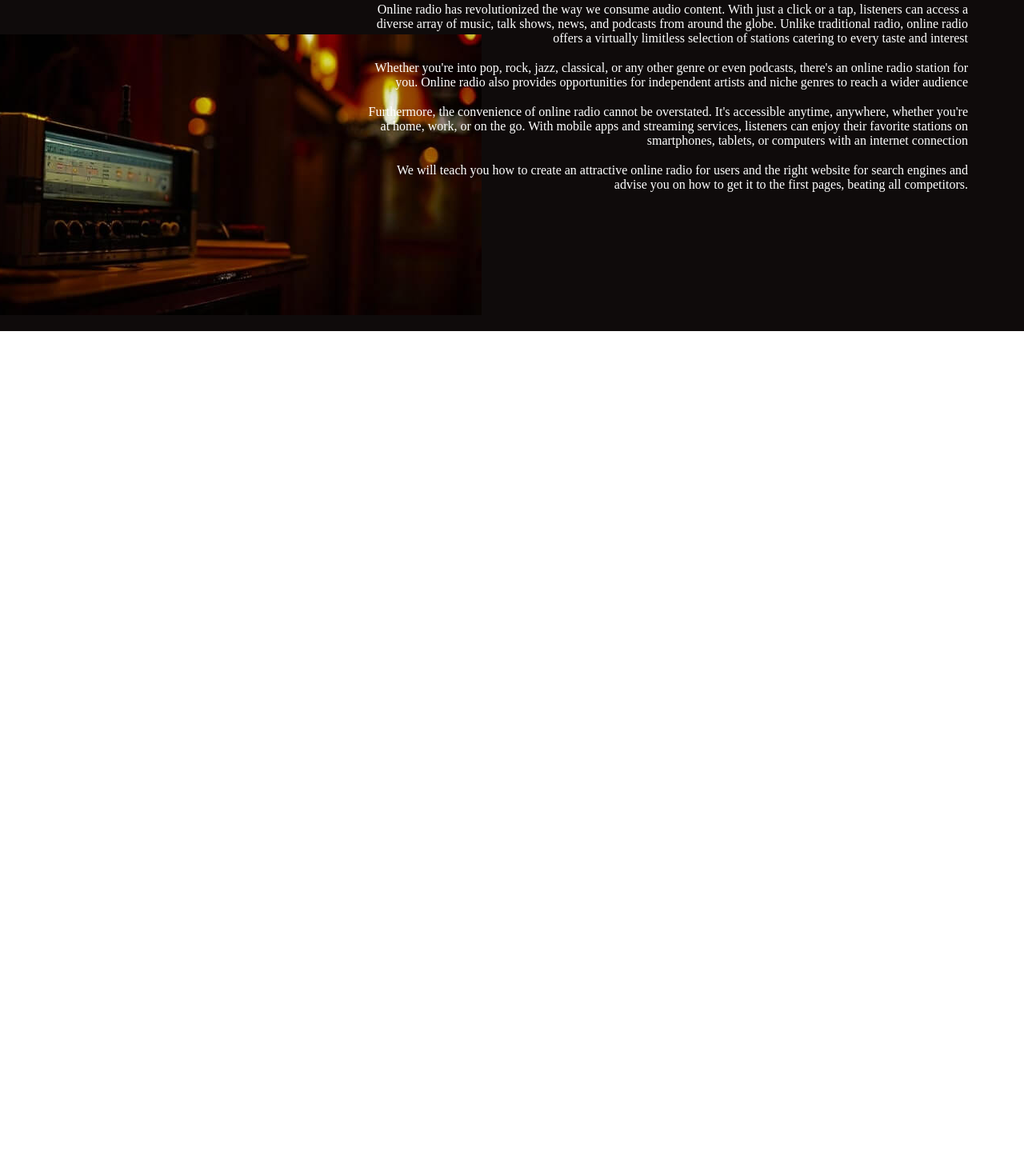
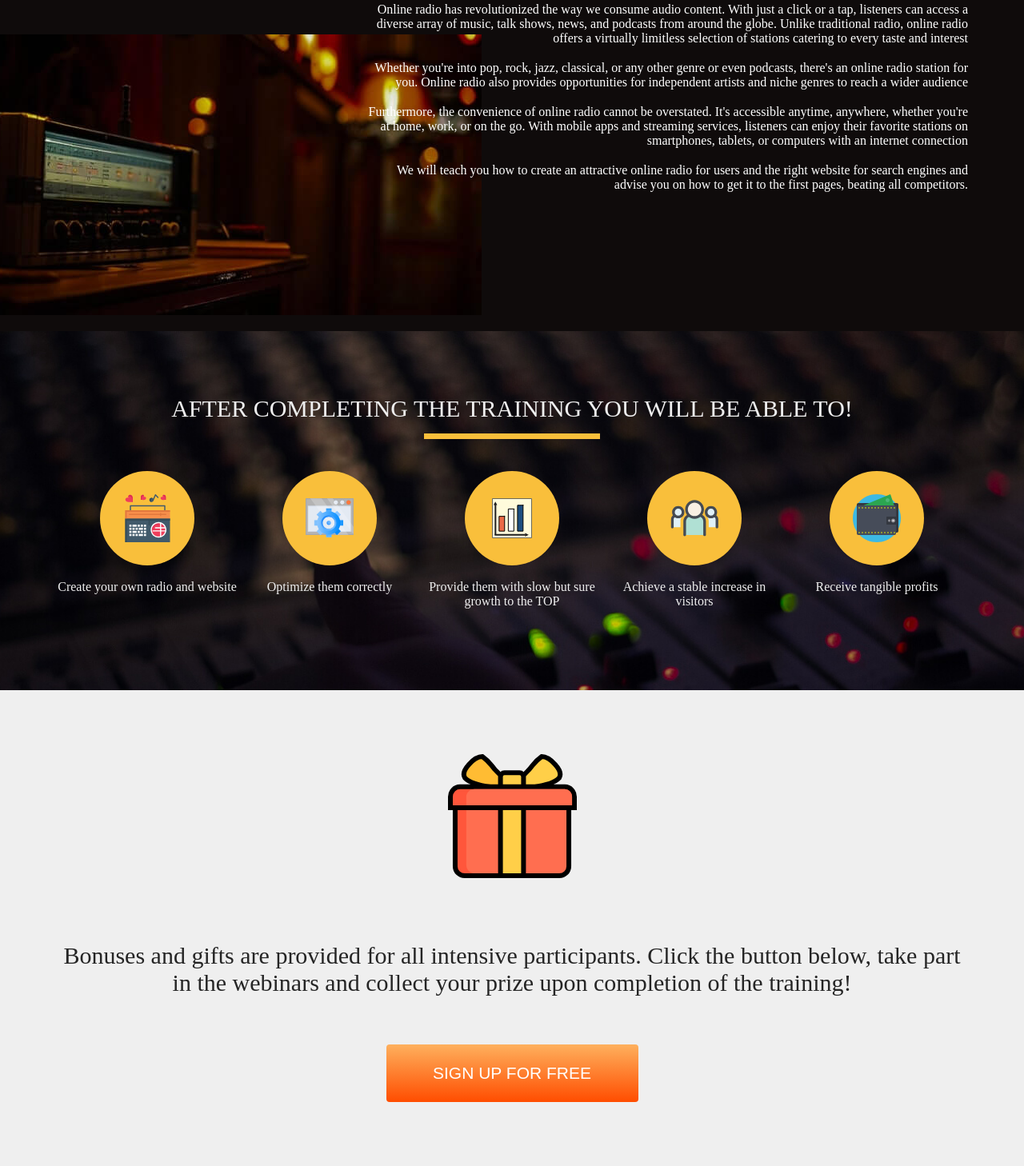
Before and after one commit to JuliaLevitskaya/lessons, a plain HTML site: page src/index.html in a window 1280 px wide. Shown: the part 1553-3011 px from the top of the page at 80% size. Before the commit the page ends 1967 px from the top, so only its background shows below. Drawn offline with Linux system fonts and the light colour scheme.

Commit message:
add skills and gifts blocks

```diff
--- a/src/css/style.css
+++ b/src/css/style.css
@@ -13,7 +13,7 @@
     --btn-color-second: #FEB05D;
     --bg-color: #EFEFEF;
     --title-color: #252525;
-    --bgc-info: #0f0B0B;
+    --bg-color-info: #0f0B0B;
 }
 
 .container {
@@ -174,7 +174,7 @@
 
 .info {
     min-height: 564px;
-    background-color: var(--bgc-info);
+    background-color: var(--bg-color-info);
     padding: 100px 0 140px 0;
 }
 
@@ -196,7 +196,7 @@
 }
 
 .info__text.medium {
-    font-weight: 500px;
+    font-weight: 500;
 }
 
 .info__img {
@@ -205,3 +205,65 @@
     left: -83px;
     z-index: 1;
 }
+
+.skills {
+    background: url('../img/secondary_bg.jpg') center center / cover no-repeat;
+    padding: 80px 0 102px 0;
+}
+
+.skills__title {
+    color: var(--bg-color);
+    font-weight: 400;
+    font-size: 30px;
+}
+
+.skills__wrapper {
+    display: flex;
+    justify-content: space-around;
+    margin-top: 40px;
+}
+
+.skills__item {
+    width: 224px;
+}
+
+.skills__round {
+    display: flex;
+    justify-content: center;
+    align-items: center;
+    margin: 0 auto;
+    width: 118px;
+    height: 118px;
+    background-color: var(--yellow-color);
+    border-radius: 100%;
+}
+
+.skills__desc {
+    margin-top: 18px;
+    color: var(--bg-color);
+    text-align: center;
+    font-weight: 16px;
+    font-size: 16px;
+}
+
+.gifts {
+    background-color: var(--bg-color);
+    padding: 80px 0 80px 0;
+}
+
+.gifts__img {
+    display: block;
+    margin: 0 auto;
+}
+
+.gifts__text {
+    margin-top: 80px;
+    color: var(--title-color);
+    font-weight: 500;
+    font-size: 30px;
+    text-align: center;
+}
+
+.gifts .btn {
+    margin-top: 60px;
+}
--- a/src/index.html
+++ b/src/index.html
@@ -90,6 +90,49 @@
                     you on how to get it to the first pages, beating all competitors.</p>
             </div>
         </section>
+        <section class="skills">
+            <div class="container">
+                <h2 class="title skills__title">After completing the training you will be able to!</h2>
+                <div class="divider"></div>
+
+                <div class="skills__wrapper">
+                    <div class="skills__item">
+                        <div class="skills__round"><img src="icons/radio.svg" alt="radio" class="skills__img"></div>
+                        <div class="skills__desc">Create your own radio and website</div>
+                    </div>
+                    <div class="skills__item">
+                        <div class="skills__round"><img src="icons/optimization.svg" alt="optimization"
+                                class="skills__img"></div>
+                        <div class="skills__desc">Optimize them correctly</div>
+                    </div>
+                    <div class="skills__item">
+                        <div class="skills__round"><img src="icons/chart.svg" alt="chart" class="skills__img"></div>
+                        <div class="skills__desc">Provide them with slow but sure growth to the TOP</div>
+                    </div>
+                    <div class="skills__item">
+                        <div class="skills__round"><img src="icons/people.svg" alt="people" class="skills__img"></div>
+                        <div class="skills__desc">Achieve a stable increase in visitors</div>
+                    </div>
+                    <div class="skills__item">
+                        <div class="skills__round"><img src="icons/wallet.svg" alt="wallet" class="skills__img"></div>
+                        <div class="skills__desc">Receive tangible profits</div>
+                    </div>
+                </div>
+            </div>
+        </section>
+
+        <section class="gifts">
+            <div class="container">
+                <img src="icons/present.svg" alt="present" class="gifts__img">
+
+                <p class="gifts__text">Bonuses and gifts are provided for all intensive participants. Click the button
+                    below,
+                    take part in the webinars and collect your prize upon completion of the training!
+                </p>
+
+                <button class="btn">Sign up for free</button>
+            </div>
+        </section>
     </main>
 </body>
 
```
Also changed, not shown: src/icons/chart.svg (added), src/icons/optimization.svg (added), src/icons/people.svg (added), src/icons/present.svg (added), src/icons/radio.svg (added), src/icons/wallet.svg (added), 1 other file.
